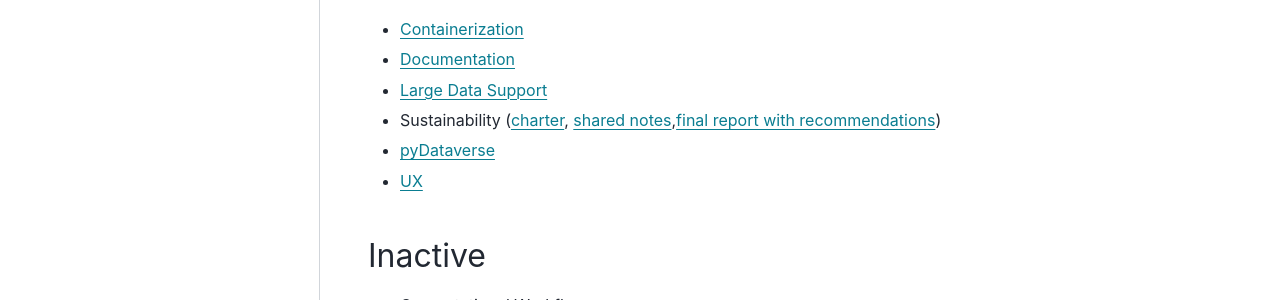
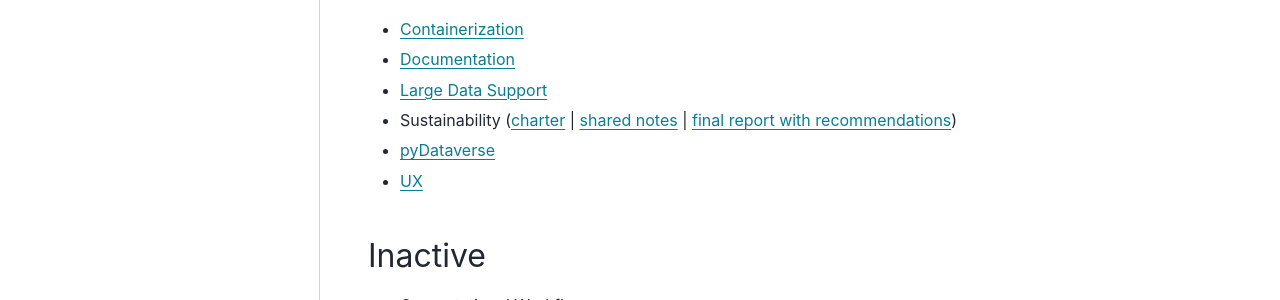
Before and after one commit to gdcc/www.gdcc.io, a Sphinx documentation site: the page built from source/working-groups.md, in a window 1280 px wide and 1159 px high. Shown: the part 472-772 px from the top of the window. Built offline with Sphinx 7.4.7 and the PyData theme 0.15.4, drawn with Linux system fonts in a browser that asks for light colours.

```diff
--- a/source/working-groups.md
+++ b/source/working-groups.md
@@ -10,7 +10,7 @@ Everyone is welcome to join our groups. No (GDCC) fee is required to join a grou
 - [Containerization](https://ct.gdcc.io)
 - [Documentation](working-groups/documentation)
 - [Large Data Support](https://dataverse.zulipchat.com/#narrow/stream/432390-large-data)
-- Sustainability ([charter](https://docs.google.com/document/d/17zp7hBy4OeprpZ4cL2YwuhpRL9li-7j_OCjYE0MYC1k/edit?usp=sharing), [shared notes](https://docs.google.com/document/d/1uBCeLOkHuW0BHMdMbAT3zh8gsaPFWHR1NCTVAR7Xh_A/edit?usp=sharing),[final report with recommendations](https://doi.org/10.5281/zenodo.13981770))
+- Sustainability ([charter](https://docs.google.com/document/d/17zp7hBy4OeprpZ4cL2YwuhpRL9li-7j_OCjYE0MYC1k/edit?usp=sharing) | [shared notes](https://docs.google.com/document/d/1uBCeLOkHuW0BHMdMbAT3zh8gsaPFWHR1NCTVAR7Xh_A/edit?usp=sharing) | [final report with recommendations](https://doi.org/10.5281/zenodo.13981770))
 - [pyDataverse](https://py.gdcc.io)
 - [UX](https://docs.google.com/document/d/1Y9-8N_7Ssl9EDk7M1KEzu41tu-hc60XWS6aglDG1_X0/edit?usp=sharing)
 
```
